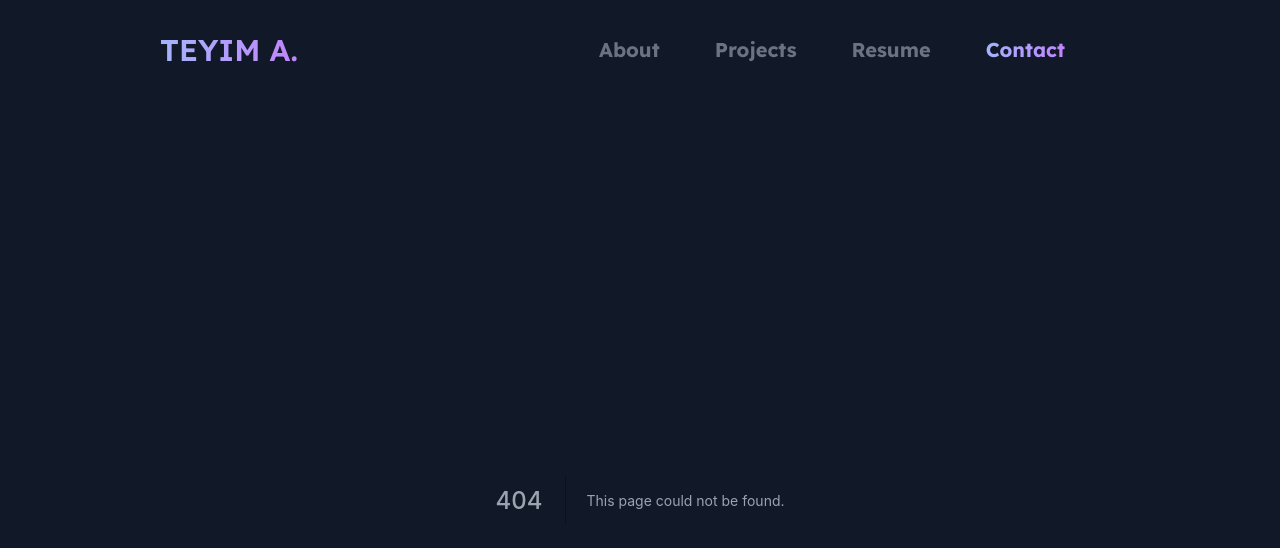
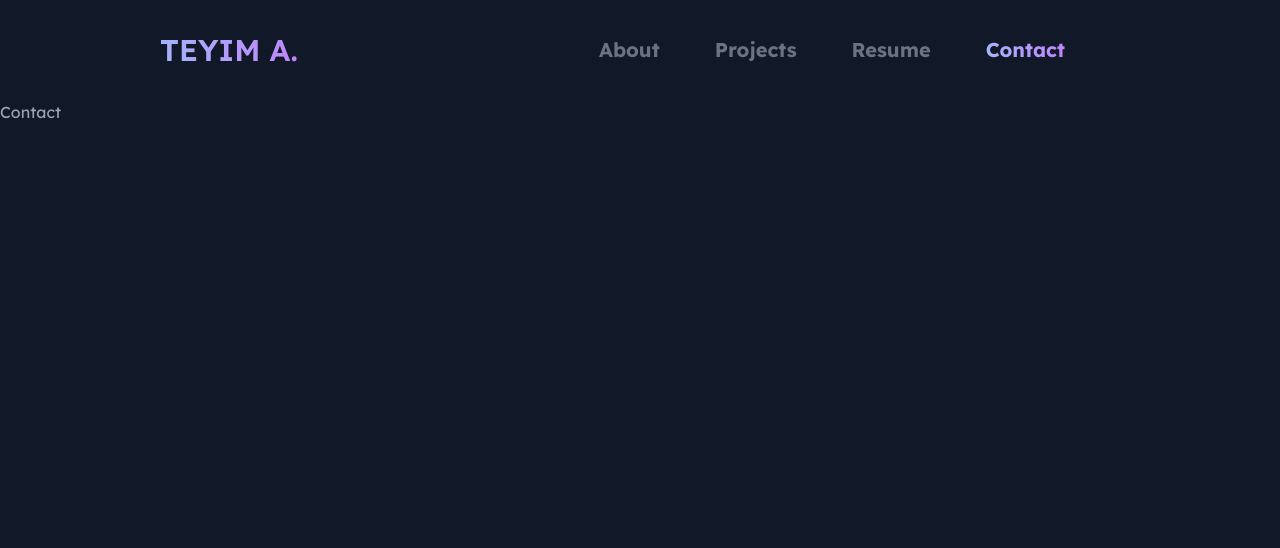
Before and after one commit to teyim/portfolio, a Next.js app: page /contact in a window 1280 px wide. Before the commit this address had no page. Shown: the top 548 px of the page. Built offline with nearby package versions, Linux system fonts and the light colour scheme.

Commit message:
feat: create contact page

```diff
--- /dev/null
+++ b/pages/contact.tsx
@@ -0,0 +1,7 @@
+import React from 'react';
+
+function Contact() {
+  return <div>Contact</div>;
+}
+
+export default Contact;
```
